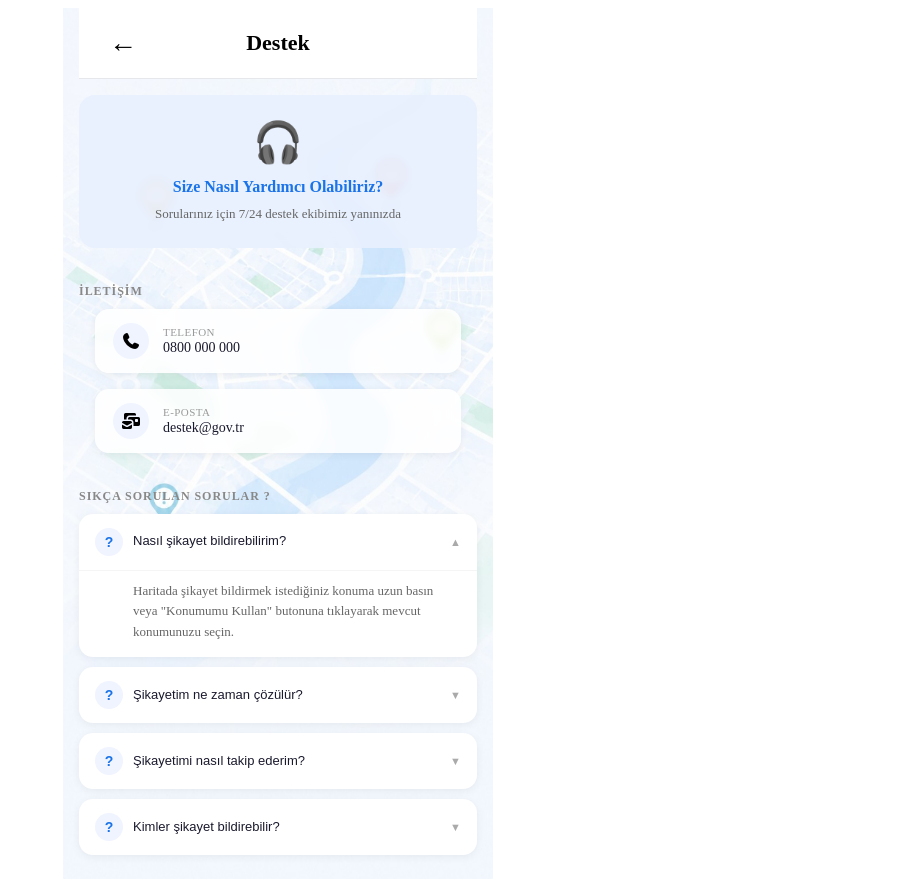
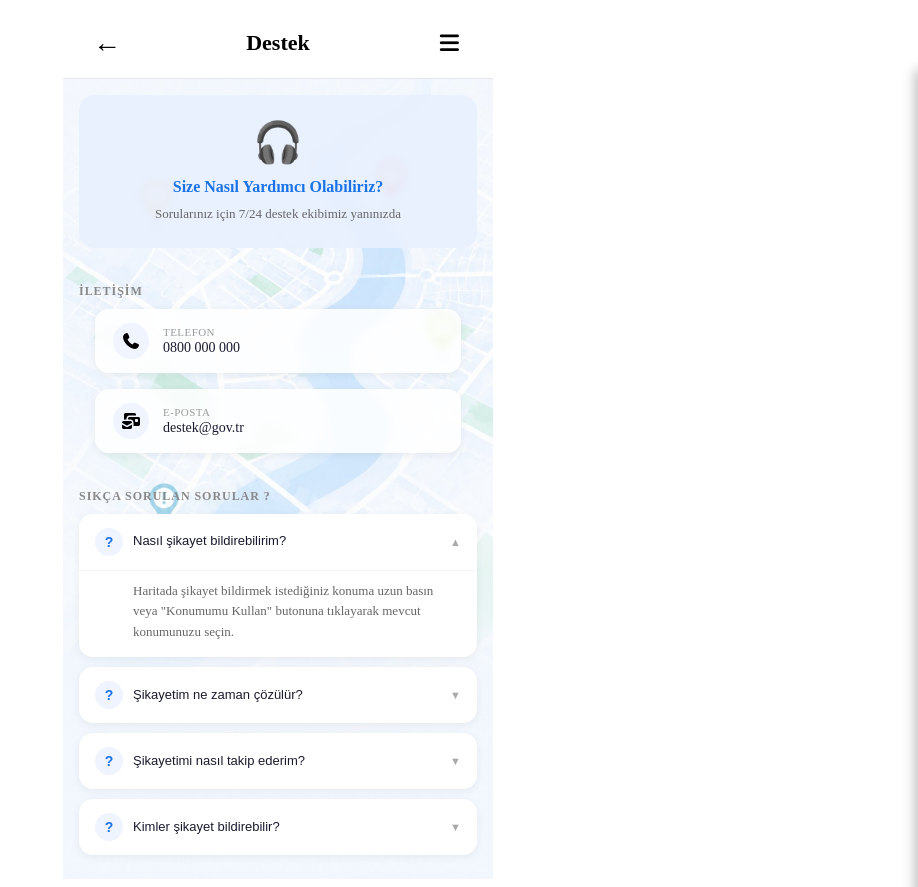
Before and after one commit to abdussamedtoprak-bs/sikayet-haritasi-mobil, an Angular app: page /destek in a window 1280 px wide. Shown: the whole page, without its empty margins (362-1280 px from the left). Built offline with nearby package versions, Linux system fonts and the light colour scheme.

Commit message:
Panel duzenlemeleri yapıldı yan menü diğer sayfalara entegre edildi

```diff
--- a/src/app/components/baslik/baslik.css
+++ b/src/app/components/baslik/baslik.css
@@ -2,16 +2,12 @@
     height:70px;
     width:100%;
     position:fixed;
-
     display:flex;
     justify-content:space-between;
     align-items:center;
     z-index:15000;
     padding:0 0px;
-
-
     background:white;
-
     border-bottom:1px solid #E5E7EB;
 }
 
@@ -37,38 +33,26 @@
 }
 
 .ikon-butonu{
-
-
-
     width:42px;
     height:42px;
     color:#5B7FD9;
-
     border:none;
-
     border-radius:50%;
-
     background:white;
-
     cursor:pointer;
-
     font-size:22px;
-
     transition:.2s;
      transform: translateX(-15px);
 }
 
 .ikon-butonu:hover{
-
     background:#EEF5FC;
-
 }
 
 /*alt sayfa: güncel şikayetler veya diğer sayfalar için özel tasarım*/
 .baslik.sub-header{
     justify-content: center;/*yazıyı tam ortaya hizalar*/
     position:relative;/*ok tuşunu serbestçe yerleştirmek için*/
-
 }
 .back-btn{
     position:absolute;
@@ -81,7 +65,17 @@
     color:#000;
     display:flex;
     align-items:center;
-
+}
+.menu-btn{
+    position:absolute;
+    right:24px;/*back-btn ile simetrik, sağ tarafa sabitler*/
+    background:none;
+    border:none;
+    font-size:22px;
+    cursor:pointer;
+    color:#000;
+    display:flex;
+    align-items:center;
 }
 .page-title{
     font-size: 22px;
--- a/src/app/components/baslik/baslik.html
+++ b/src/app/components/baslik/baslik.html
@@ -13,7 +13,7 @@
         </button>
         </div>
 
-                <button class="ikon-butonu" (click)="menuAcik = !menuAcik">
+                <button class="ikon-butonu" (click)="menuAc()">
         <i class="fa-solid fa-bars"></i>
         </button>
 
@@ -24,6 +24,9 @@
 <header class="baslik sub-header" *ngIf="showBackBtn">
     <button class="back-btn" (click)="goBack()">&#8592;</button>
     <h2 class="page-title">{{title}}</h2>
+    <button class="menu-btn" (click)="menuAc()">
+        <i class="fa-solid fa-bars"></i>
+    </button>
 </header>
 
-<app-yan-menu *ngIf="menuAcik"></app-yan-menu>
+<app-yan-menu [menuAcik]="menuAcik"></app-yan-menu>
--- a/src/app/components/baslik/baslik.ts
+++ b/src/app/components/baslik/baslik.ts
@@ -1,4 +1,4 @@
-import { Component, Input } from '@angular/core';
+import { Component, Input, Output, EventEmitter } from '@angular/core';
 import { CommonModule, Location } from '@angular/common';
 import { YanMenu } from '../yan-menu/yan-menu';
 
@@ -17,6 +17,9 @@ export class Baslik {
   @Input() title: string = '';
   @Input() showBackBtn: boolean = false;
 
+  /** @description Yan-menü her açıldığında (kapanışta değil) üst bileşene haber verir. Örn. ana-sayfa bunu dinleyip açık olan başka bir paneli kapatabilir. */
+  @Output() menuAcildi = new EventEmitter<void>();
+
   menuAcik = false;
 
   constructor(private location: Location) {}
@@ -27,5 +30,11 @@ export class Baslik {
 
   profilAc() {}
 
-  menuAc() {}
+  /** @description Yan-menüyü açar/kapatır. Sadece açılış anında menuAcildi event'ini fırlatır. */
+  menuAc() {
+    this.menuAcik = !this.menuAcik;
+    if (this.menuAcik) {
+      this.menuAcildi.emit();
+    }
+  }
 }
--- a/src/app/components/yan-menu/yan-menu.css
+++ b/src/app/components/yan-menu/yan-menu.css
@@ -1,20 +1,19 @@
-.yan-menu{
+.yan-menu {
+    position: fixed;
+    top: 70px;
+    right: 0;
+    width: 280px;
+    height: 100vh;
+    background-color: #fdfdfd;
+    box-shadow: -3px 0 12px rgba(0,0,0,0.25);
+    z-index: 10500;
+    padding-top: 65px;
+    transform: translateX(100%);
+    transition: transform 0.3s ease-in-out;
+}
 
-    position: fixed;
-    top: 70px;;
-    right:0;
-    width: 280px;
-    height:100vh;
-    background-color: #fdfdfd;
-
-
-    box-shadow:-3px 0 12px rgba(0,0,0,0.25);
-    z-index:1000;
-    padding-top:65px;
-    z-index: 10000;
-
-    transition: transform s ease-in-out;
-
+.yan-menu.acik {
+    transform: translateX(0);
 }
 
 .menu-item {
@@ -28,10 +27,9 @@
 }
 
 .cikis{
-    position:absolute;
-    bottom:180px;
-    right:20px;
-    cursor:pointer;
-    font-size:40px;
-
+    position: absolute;
+    bottom: 180px;
+    right: 20px;
+    cursor: pointer;
+    font-size: 40px;
 }
--- a/src/app/components/yan-menu/yan-menu.html
+++ b/src/app/components/yan-menu/yan-menu.html
@@ -1,6 +1,6 @@
-<div class="yan-menu">
+<div class="yan-menu" [class.acik]="menuAcik">
 
-  <div class="menu-item">
+  <div class="menu-item" routerLink="/anasayfa">
     <i class="fa-solid fa-house"></i>
     <span>Ana Sayfa</span>
   </div>
--- a/src/app/pages/ana-sayfa/ana-sayfa.html
+++ b/src/app/pages/ana-sayfa/ana-sayfa.html
@@ -1,4 +1,4 @@
-<app-baslik></app-baslik>
+<app-baslik (menuAcildi)="paneliKapat()"></app-baslik>
 <app-harita-alani></app-harita-alani>
 <app-konum-butonu (tiklandi)="paneliAcKapat()"></app-konum-butonu>
 
--- a/src/app/pages/ana-sayfa/ana-sayfa.ts
+++ b/src/app/pages/ana-sayfa/ana-sayfa.ts
@@ -17,9 +17,14 @@ import { HaritaAlani } from '../../components/ana-sayfa/harita-alani/harita-alan
   styleUrl: './ana-sayfa.css',
 })
 export class AnaSayfa {
-  panelAcik= false;
+  panelAcik = false;
 
   paneliAcKapat(){
-    this.panelAcik =!this.panelAcik;
+    this.panelAcik = !this.panelAcik;
+  }
+
+  /** @description Yan-menü açıldığında Sorun Bildir panelini kapatır, ikisinin aynı anda görünmesini engeller. */
+  paneliKapat(){
+    this.panelAcik = false;
   }
 }
--- a/src/app/pages/destek/destek.css
+++ b/src/app/pages/destek/destek.css
@@ -11,6 +11,14 @@
   width: 100%;
   padding: 0 16px 24px;
   box-sizing: border-box;
+}
+
+
+/* app-baslik, wrapper'ın 16px'lik yan padding'inden etkilenmesin diye
+   negatif margin ile dışarı taşırılıyor -> Ayarlar'daki gibi kenara tam oturuyor. */
+app-baslik {
+  display: block;
+  margin: 0 -16px;
 }
 
 .hero-alan {
```
